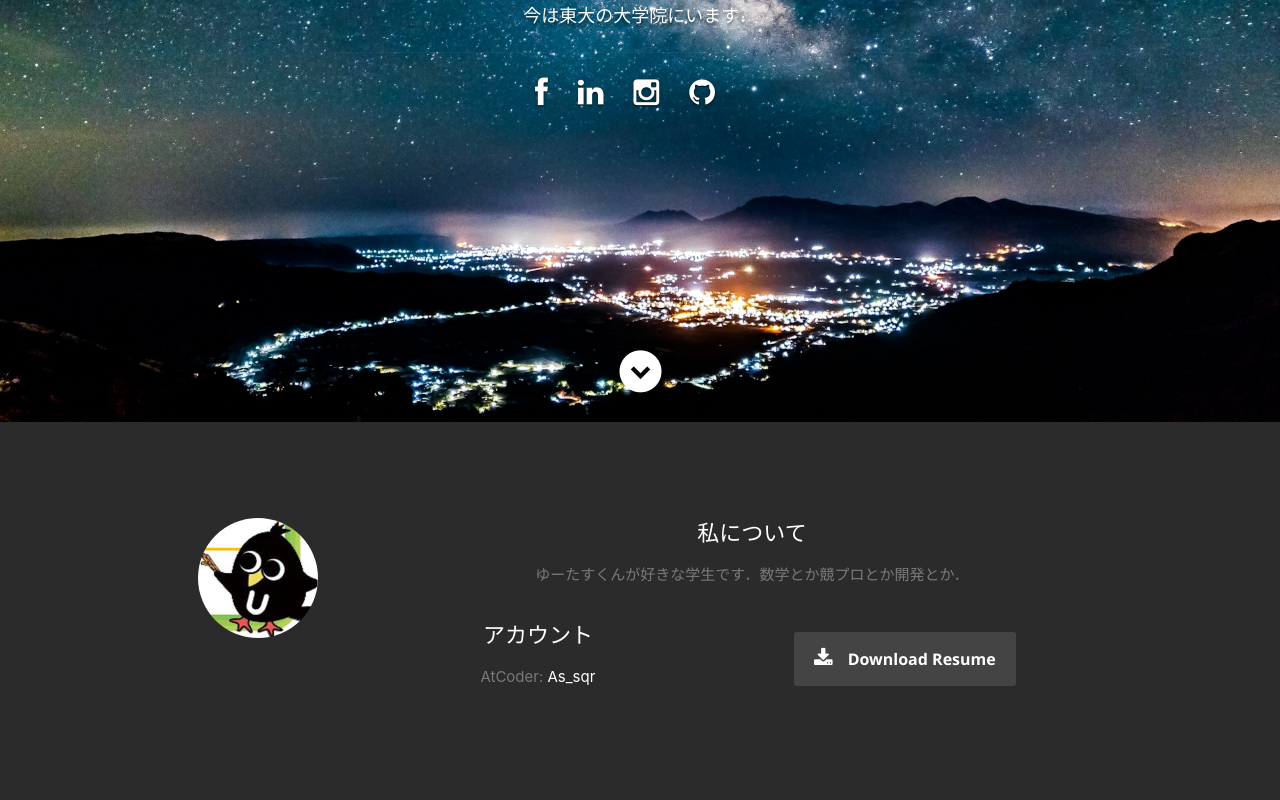
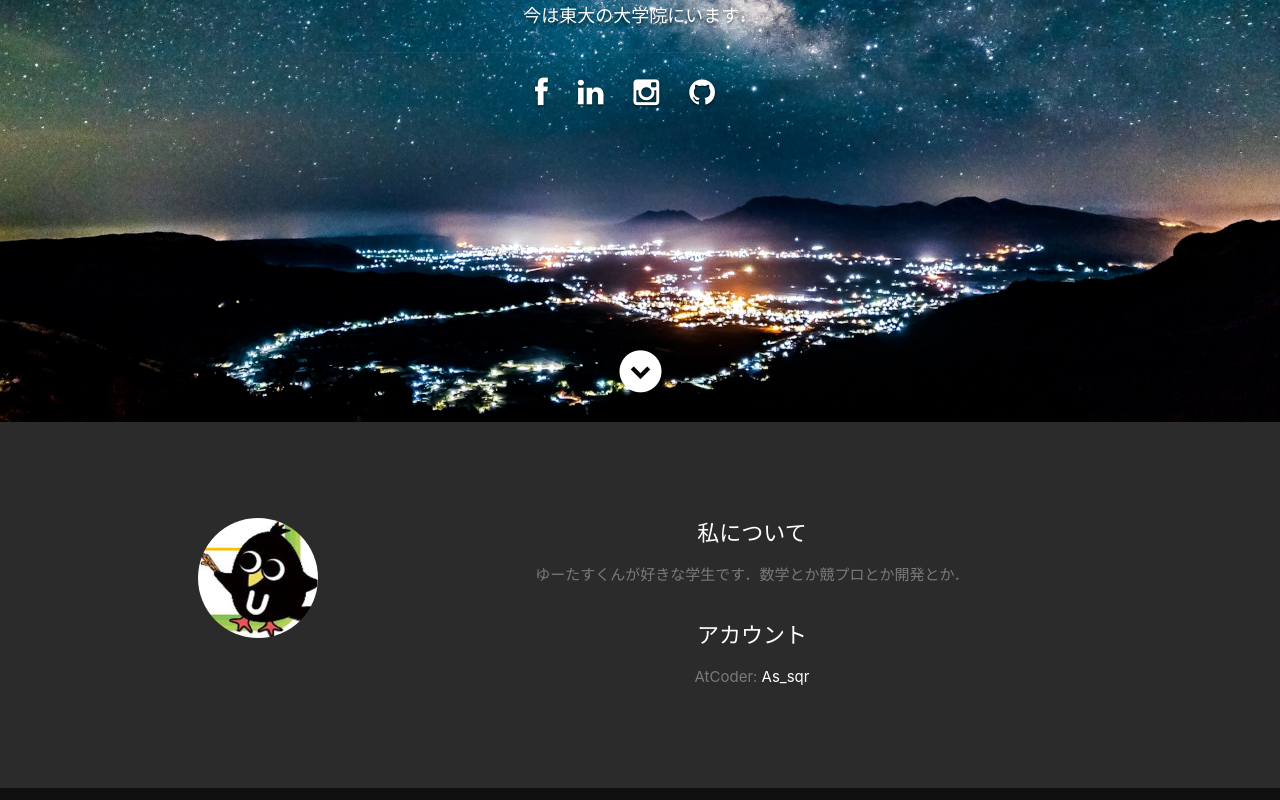
Before and after one commit to asSqr/as-sqr-portfolio, a React (Create React App) app: page / in a window 1280 px wide. Shown: the part 378-1178 px from the top of the page. Built offline with nearby package versions, Linux system fonts and the light colour scheme.

Commit message:
Account Simplified

```diff
--- a/src/Components/About.js
+++ b/src/Components/About.js
@@ -23,19 +23,10 @@
             <h2>私について</h2>
 
             <p>ゆーたすくんが好きな学生です．数学とか競プロとか開発とか．</p>
-            <div className="row">
-              <div className="columns contact-details">
-                  <h2>アカウント</h2>
-                  <p className="address">
-                    {accounts}
-                  </p>
-              </div>
-              <div className="columns download">
-                <p>
-                  <a href={resumeDownload} className="button"><i className="fa fa-download"></i>Download Resume</a>
-                </p>
-              </div>
-            </div>
+            <h2>アカウント</h2>
+            <p className="address">
+              {accounts}
+            </p>
           </div>
         </div>
       </section>
```
